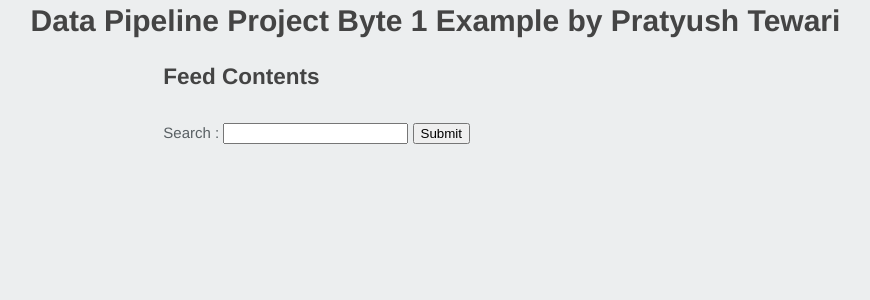
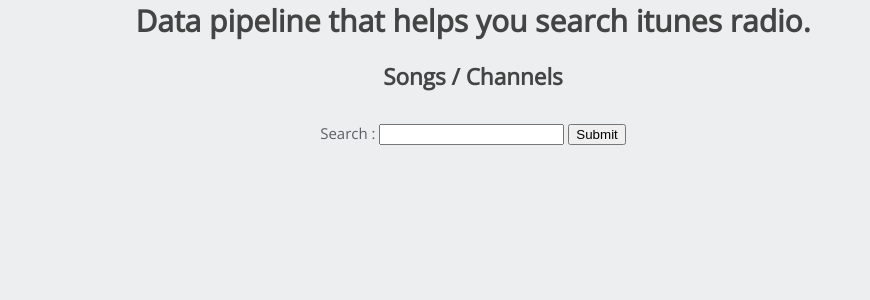
Before and after one commit to pratyushtewari/dataPipeLineAssignments, a Python web app: template ptewari-byte1/templates/index.html in a window 1280 px wide. Shown: the top 300 px of the page, without its empty margins (167-1037 px from the left). Run offline with Jinja, Linux system fonts and the light colour scheme; the template is opened without the code that fills it, so the values that code supplies are empty.

Commit message:
Beautifying

```diff
--- a/ptewari-byte1/stylesheets/main.css
+++ b/ptewari-byte1/stylesheets/main.css
@@ -3,7 +3,7 @@
 body {
 		background: #eceeef;
 		color: #596064;
-		font-family: "Helvetica Neue", Helvetica, Arial, "Lucida Grande", sans-serif;
+		font-family: 'Open Sans', sans-serif;
 		font-size: 15px;
 		line-height: 26px;
 	}
@@ -40,6 +40,7 @@
 	color: #444;
 	margin: 0 0 30px 0;
 	padding: 0;
+	text-align: center;
 }
 .feedHeading {
 	margin-left: auto;
--- a/ptewari-byte1/templates/index.html
+++ b/ptewari-byte1/templates/index.html
@@ -1,14 +1,15 @@
 <!DOCTYPE html>
 <html>
 	<head>
+		<link href='http://fonts.googleapis.com/css?family=Open+Sans' rel='stylesheet' type='text/css'>
 		<link type="text/css" rel="stylesheet" href="/stylesheets/main.css" />
 	</head>
 	<body>
 		<div class="center">
-		<h1>Data Pipeline Project Byte 1 Example by Pratyush Tewari</h1>
-		<div class="feedHeading"><h2>Feed Contents</h2>
+		<h1>Data pipeline that helps you search itunes radio.</h1>
+		<div class="feedHeading"><h2>Songs / Channels</h2>
 
-		<form action="search" method="POST">
+		<form action="search" method="POST" style="text-align: center;">
 		  Search : <input name="search_term" value="">
 		  <input type="submit" value="Submit">
 		</form>
```
